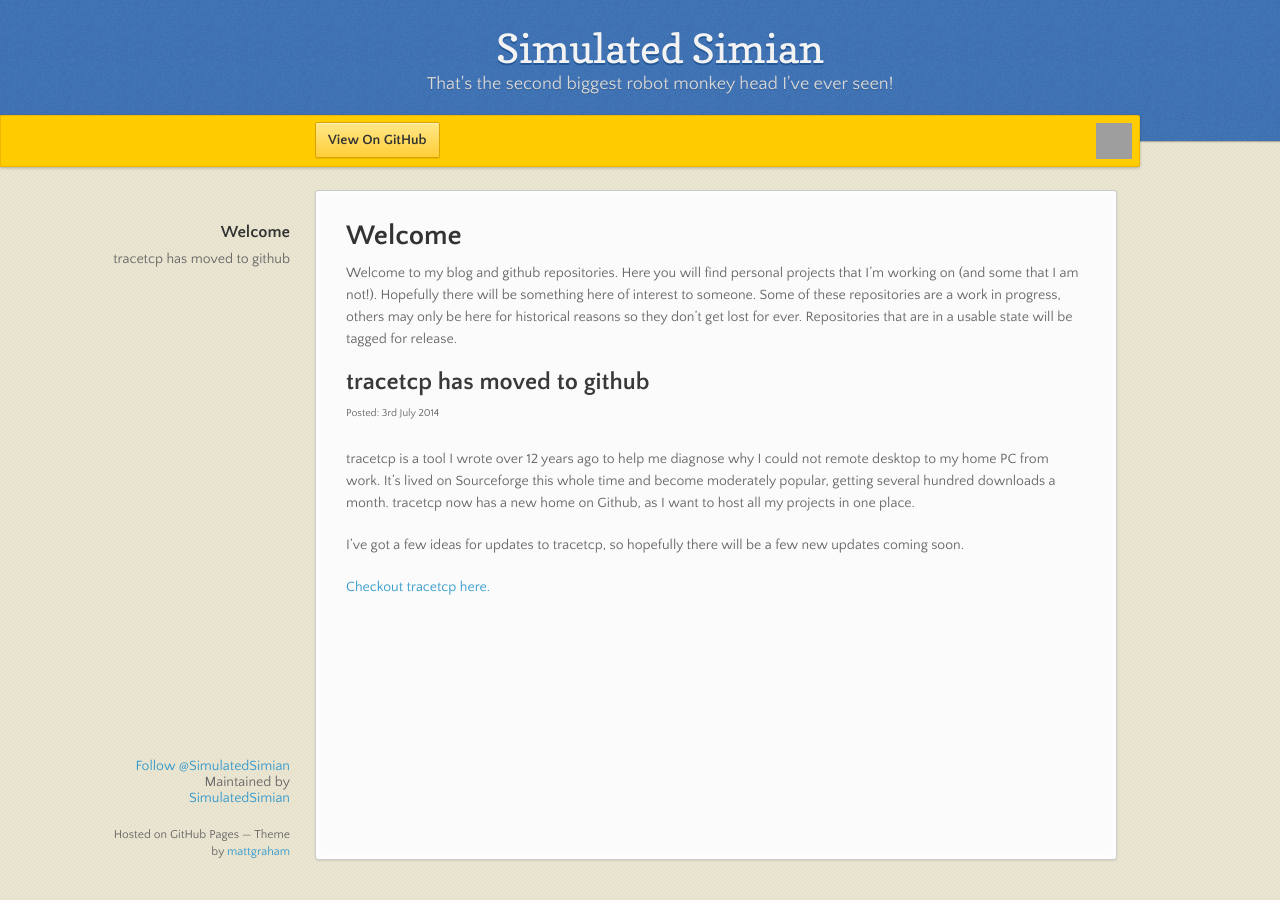
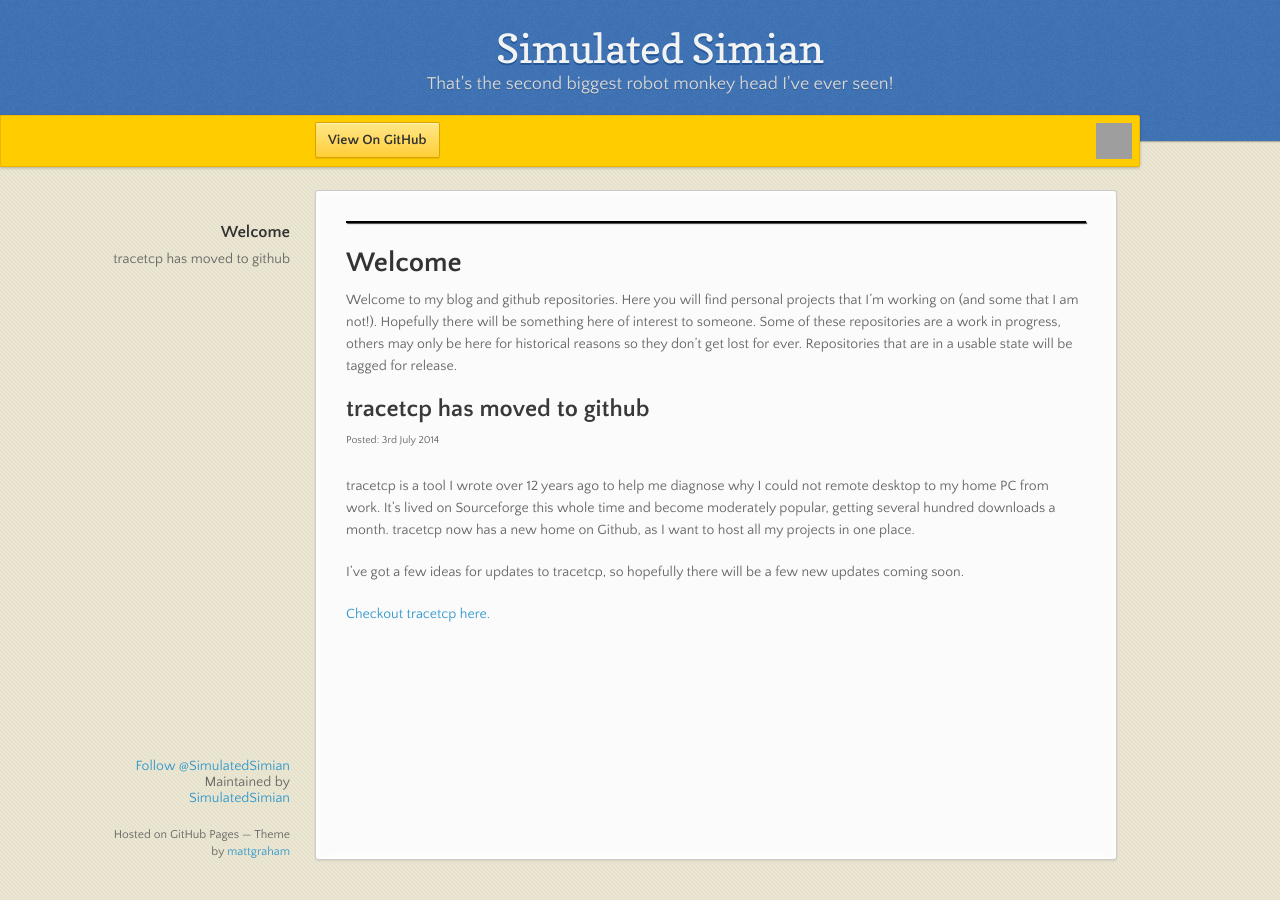
Before and after one commit to SimulatedSimian/SimulatedSimian.github.io, a Jekyll site: the page built from index.md, in a window 1280 px wide. Built offline with Jekyll 4.4.1, drawn with Linux system fonts in a browser that asks for light colours; nearby versions of some CDN libraries; Markdown is read by kramdown in place of the engine named in the settings; comment, search, counter and statistics services are not loaded; grey boxes are pictures that could not be loaded.

Commit message:
Update styles.css

```diff
--- a/stylesheets/styles.css
+++ b/stylesheets/styles.css
@@ -279,6 +279,11 @@
   bottom: -0.25em;
 }
 
+.adsbygoogle {
+  margin-bottom: 25px;
+  border: 1px solid black;
+  box-shadow: 1px 1px 1px #444;
+}
 /* =============================================================================
    Lists
    ========================================================================== */
```
